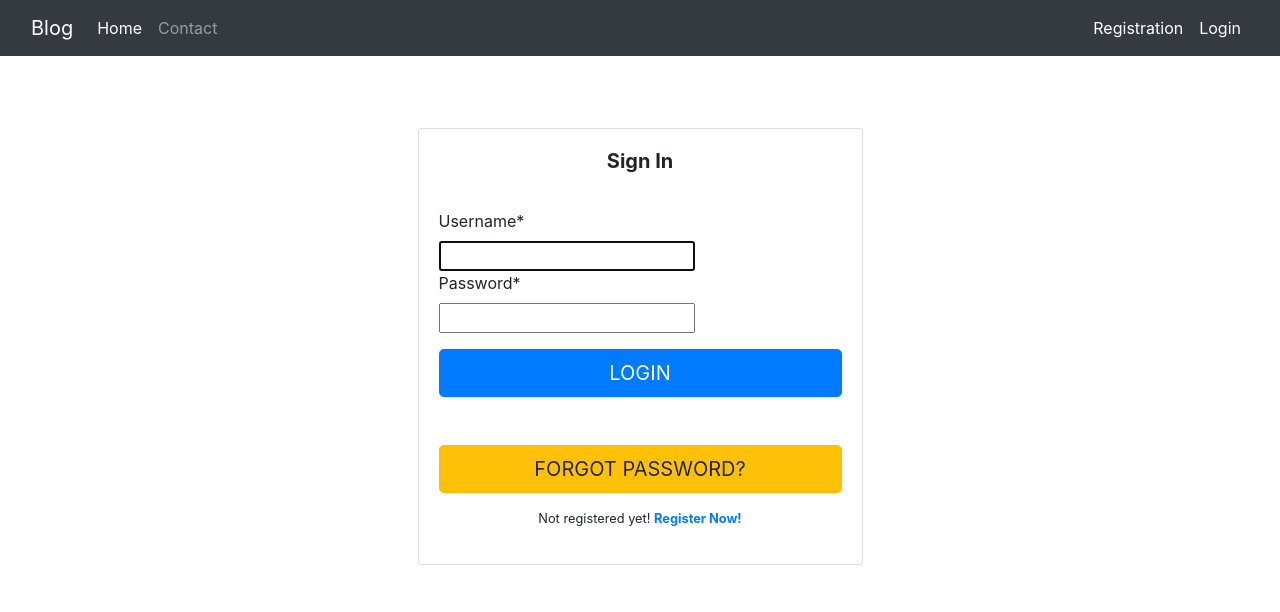
After one commit to konstantinkonstantinovich/DDI_TEST_WORK, a Django app: page /Blog/login/ in a window 1280 px wide. The commit adds this page. Shown: the top 612 px of the page. Run offline with Django 3.2, Linux system fonts and the light colour scheme; some libraries are stand-ins or nearby versions.

Commit message:
login, logout, registration

```diff
--- a/Test_work/Blog/templates/base.html
+++ b/Test_work/Blog/templates/base.html
@@ -14,9 +14,8 @@
             integrity="sha384-LtrjvnR4Twt/qOuYxE721u19sVFLVSA4hf/rRt6PrZTmiPltdZcI7q7PXQBYTKyf"
             crossorigin="anonymous"></script>
 {% load static %}
-    {% block extra_js %}
-    <script src="{% static 'js/contact_ajax.js' %}"></script>
-{% endblock %}
+
+
 
 </head>
 <body>
@@ -49,14 +48,14 @@
             <li><a class="dropdown-item bi bi-person-circle" href="">Profile</a></li>
             <li><a class="dropdown-item " href="#">My post </a></li>
               <li><hr class="dropdown-divider"></li>
-            <li><a class="dropdown-item" href="#">Logout</a></li>
+            <li><a class="dropdown-item" href="{% url 'Blog:logout' %}">Logout</a></li>
           </ul>
         </li>
       </ul>
         {% else %}
         <ul class="navbar-nav dropdown-menu-dark">
-          <li class="nav-item"><a class="nav-link active" href="#">Registration</a></li>
-          <li class="nav-item"><a class="nav-link active"  href="#">Login</a></li>
+          <li class="nav-item"><a class="nav-link active" href="{% url 'Blog:registration'%}">Registration</a></li>
+          <li class="nav-item"><a class="nav-link active"  href="{% url 'Blog:login'%}">Login</a></li>
         </ul>
       {% endif %}
     </div>
--- /dev/null
+++ b/Test_work/Blog/templates/registration/login.html
@@ -0,0 +1,41 @@
+{% extends "base.html" %} {% load static %} {% load crispy_forms_tags %}
+{% block cssfiles %} {% endblock cssfiles %} {% block content %}
+<br />
+<div class="container">
+  <div class="row">
+    <div class="col-sm-9 col-md-7 col-lg-5 mx-auto">
+      <div class="card card-signin my-5">
+        <div class="card-body">
+          <h5 class="card-title text-center"><b>Sign In</b></h5>
+          <form class="form-signin" method="POST">
+            {% csrf_token %}
+            <fieldset class="form-group">
+              <br />
+              {{ form|crispy }}
+            </fieldset>
+            <div class="form-group">
+              <button
+                class="btn btn-lg btn-primary btn-block text-uppercase"
+                type="submit"
+              >
+                Login</button
+              ><br /><br />
+              <a
+                class="btn btn-lg btn-warning btn-block text-uppercase"
+                href="{% url 'password_reset' %}"
+                >Forgot Password?</a
+              >
+            </div>
+            <small
+              ><p class="text-center">
+                Not registered yet!
+                <a href="{% url 'Blog:registration' %}"><b>Register Now!</b></a>
+              </p></small
+            >
+          </form>
+        </div>
+      </div>
+    </div>
+  </div>
+</div>
+{% endblock content %}
--- a/Test_work/Blog/urls.py
+++ b/Test_work/Blog/urls.py
@@ -6,4 +6,7 @@ app_name = 'Blog'
 
 urlpatterns = [
     path('', views.index, name='index'),
+    path('login/', views.LoginForm.as_view(), name='login'),
+    path('logout/', views.logout_view, name='logout'),
+    path('registration/', views.RegistrationForm.as_view(), name='registration'),
 ]
--- a/Test_work/Blog/views.py
+++ b/Test_work/Blog/views.py
@@ -1,4 +1,12 @@
 from django.shortcuts import render
+from django.contrib.auth.models import User
+from django.contrib.auth.views import LoginView
+from django.contrib.auth import login, logout
+from django.contrib import messages
+from django.http import HttpResponseRedirect, HttpResponse
+from django.shortcuts import redirect
+from django.views.generic import CreateView, ListView, DetailView
+
 
 
 def index(request):
@@ -11,3 +19,44 @@ def index(request):
             'num_visits': num_visits,
         }
     )
+
+
+class LoginForm(LoginView):
+    model = User
+    template_name = "registration/login.html"
+    success_url = '/Blog/'
+
+    def form_valid(self, form):
+        """Security check complete. Log the user in."""
+        login(self.request, form.get_user())
+        messages.add_message(self.request, messages.SUCCESS, 'Authorization success!')
+        return HttpResponseRedirect(self.get_success_url())
+
+
+def logout_view(request):
+    logout(request)
+    return HttpResponseRedirect('/Blog/login/')
+
+
+class RegistrationForm(CreateView):
+    model = User
+    template_name = "registration/registration.html"
+    fields = ['username', 'email', 'password', 'first_name', 'last_name']
+    success_url = '/store/login/'
+
+    def form_valid(self, form):
+        """Security check complete. Log the user in."""
+        user = form.cleaned_data['username']
+        email = form.cleaned_data['email']
+        passw = form.cleaned_data['password']
+        first_name = form.cleaned_data['first_name']
+        last_name = form.cleaned_data['last_name']
+        User.objects.create_user(
+            username=user,
+            email=email,
+            password=passw,
+            first_name=first_name,
+            last_name=last_name,
+        )
+        messages.add_message(self.request, messages.SUCCESS, 'Registration success!')
+        return redirect(self.success_url)
--- a/Test_work/Test_work/settings.py
+++ b/Test_work/Test_work/settings.py
@@ -37,7 +37,9 @@ INSTALLED_APPS = [
     'django.contrib.sessions',
     'django.contrib.messages',
     'django.contrib.staticfiles',
-    'Blog.apps.BlogConfig'
+    'Blog.apps.BlogConfig',
+    'crispy_forms',
+    'bootstrap4',
 ]
 
 MIDDLEWARE = [
@@ -104,6 +106,8 @@ AUTH_PASSWORD_VALIDATORS = [
     },
 ]
 
+# Login redirect url
+LOGIN_REDIRECT_URL = '/'
 
 # Internationalization
 # https://docs.djangoproject.com/en/3.1/topics/i18n/
--- a/Test_work/Test_work/urls.py
+++ b/Test_work/Test_work/urls.py
@@ -13,6 +13,7 @@ Including another URLconf
     1. Import the include() function: from django.urls import include, path
     2. Add a URL to urlpatterns:  path('blog/', include('blog.urls'))
 """
+from django.conf import settings
 from django.contrib import admin
 from django.urls import include, path
 from django.views.generic import RedirectView
@@ -20,6 +21,7 @@ from django.views.generic import RedirectView
 urlpatterns = [
     path('admin/', admin.site.urls),
     path('Blog/', include('Blog.urls')),
+    path('accounts/', include('django.contrib.auth.urls')),
     path('', RedirectView.as_view(url='/Blog/', permanent=True))
 
 ]
```
Also changed, not shown: Test_work/Blog/static/css/style.css (added, +15 -0 lines), Test_work/Blog/templates/registration/registration.html (added, +36 -0 lines).
